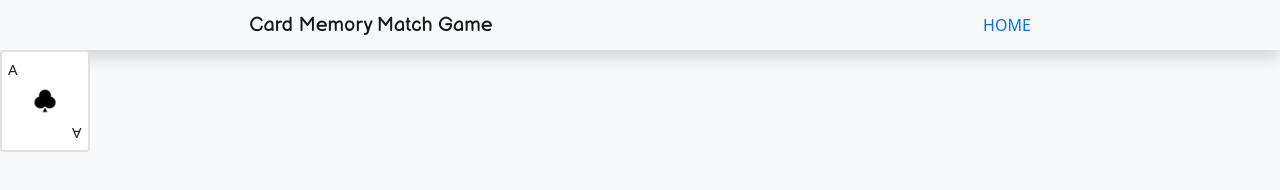
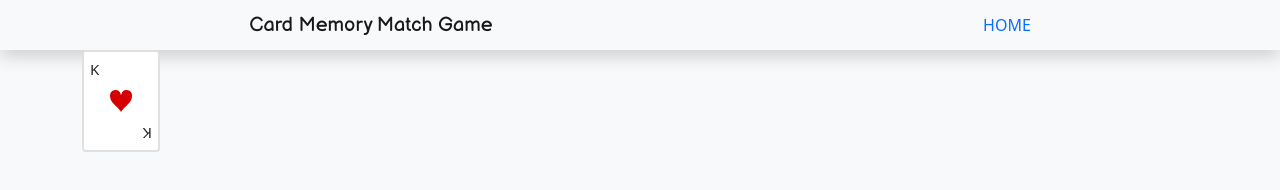
Before and after one commit to hazelisles/vanillajs, a plain HTML site: page 02_Memory Match/card.html in a window 1280 px wide. Drawn offline with nearby package versions, Linux system fonts and the light colour scheme; a web font is replaced by a local one.

Commit message:
create deck function

```diff
--- a/02_Memory Match/card.html
+++ b/02_Memory Match/card.html
@@ -19,12 +19,8 @@
       <a href="../index.html" class="text-decoration-none">HOME</a>
     </div>
   </nav>
-  <div id="cards" class="d-flex">
-    <div class="card d-flex flex-column justify-content-around">
-      <p>A</p>
-      <img src="/02_Memory Match/Clubs.png" alt="">
-      <p>A</p>
-    </div>
+  <div id="cards" class="container d-flex">
+
   </div>
   <script src="card.js"></script>
   <script src="https://cdn.jsdelivr.net/npm/bootstrap@5.1.3/dist/js/bootstrap.bundle.min.js"
--- a/02_Memory Match/card.js
+++ b/02_Memory Match/card.js
@@ -0,0 +1,29 @@
+const utility = {
+  newDeck() {
+    const numbers = ["1", "2", "3", "4", "5", "6", "7", "8", "9", "10", "J", "Q", "K", "A"];
+    const symbols = ["/02_Memory Match/Clubs.png", "/02_Memory Match/Diamonds.png", "/02_Memory Match/Hearts.png", "/02_Memory Match/Spades.png"];
+    const deck = [];
+    for (let i = 0; i < symbols.length; i++) {
+      for (let j = 0; j < numbers.length; j++) {
+        deck.push({ num: numbers[j], symbol: symbols[i] })
+      }
+    }
+    return deck;
+  }
+}
+const view = {
+  displayCards() {
+    const board = document.getElementById("cards");
+    board.innerHTML = this.getCardElement(40);
+  },
+  getCardElement(index) {
+    const deck = utility.newDeck();
+    return `
+    <div class="card d-flex flex-column justify-content-around">
+      <p>${deck[index].num}</p>
+      <img src="${deck[index].symbol}" alt="">
+      <p>${deck[index].num}</p>
+    </div>`
+  }
+}
+view.displayCards();
```
